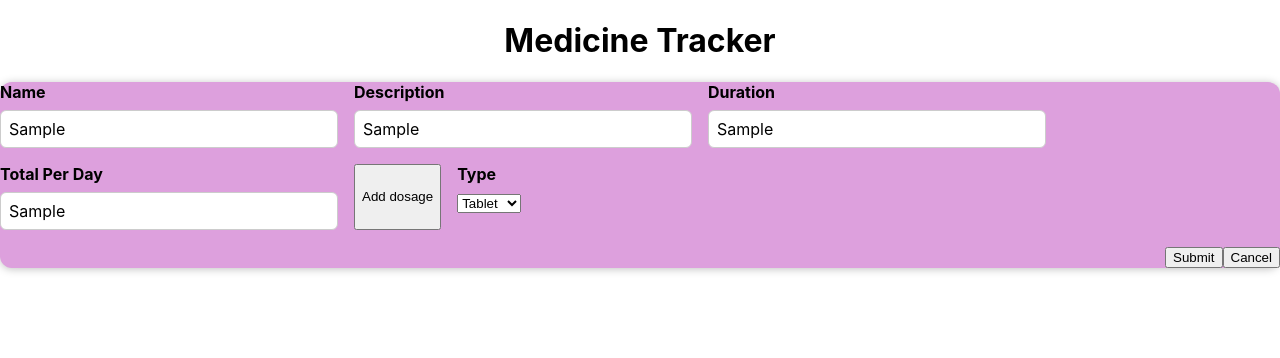
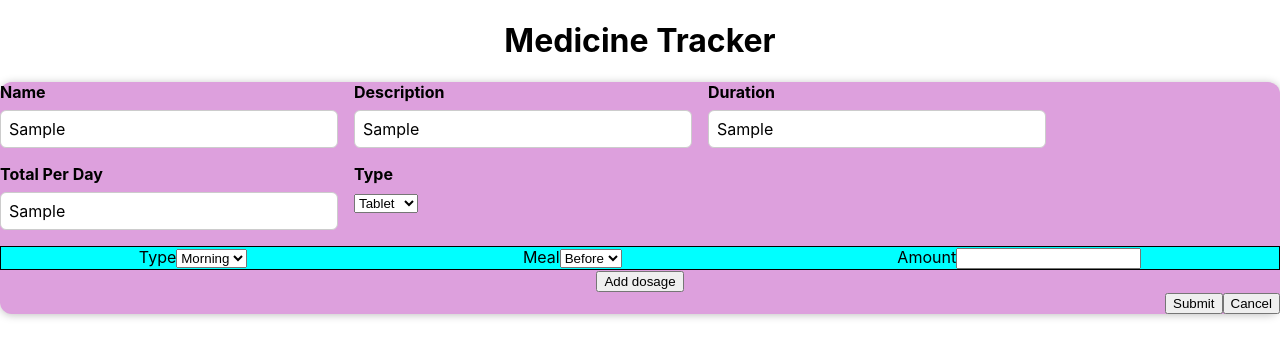
Before and after one commit to tvu20/medicine-tracker, a React (Create React App) app: page / in a window 1280 px wide. Both pictures are taken after typing "Sample", "Sample", "Sample", "Sample" into the empty fields and a click on the button "Add dosage". Shown: the top 358 px of the page. Built offline with nearby package versions, Linux system fonts and the light colour scheme; no server answers.

Commit message:
update handler

```diff
--- a/src/components/AddItem/AddForm.js
+++ b/src/components/AddItem/AddForm.js
@@ -1,6 +1,6 @@
-import { useRef, useState } from 'react';
+import { useRef } from 'react';
 
-import Dosage from './Dosage';
+import DosageList from './DosageList';
 
 import './add-form.css';
 
@@ -10,18 +10,6 @@ const AddItem = () => {
   const durationRef = useRef('');
   const totalRef = useRef('');
   const typeRef = useRef('');
-  const [dosage, setDosage] = useState([]);
-
-  console.log('dosage: ', dosage);
-
-  const dosageHandler = () => {
-    setDosage(prevState => [
-      ...prevState,
-      { id: prevState.length, meal: 'after', time: 'Morning', amount: '1' },
-    ]);
-  };
-
-  const renderDosages = () => {};
 
   const submitHandler = e => {
     e.preventDefault();
@@ -43,7 +31,7 @@ const AddItem = () => {
 
   return (
     <div className='add-form__container'>
-      <form onSubmit={submitHandler}>
+      <form onSubmit={submitHandler} className='add-form'>
         <div className='add-form__controls'>
           <div className='add-form__control'>
             <label htmlFor='name'>Name</label>
@@ -65,10 +53,6 @@ const AddItem = () => {
             <input type='text' name='totalPerDay' ref={totalRef} />
           </div>
 
-          <button type='button' onClick={dosageHandler}>
-            Add dosage
-          </button>
-
           <div className='add-form__control'>
             <label htmlFor='type'>Type</label>
             <select name='type' ref={typeRef}>
@@ -79,6 +63,7 @@ const AddItem = () => {
             </select>
           </div>
         </div>
+        <DosageList />
         <div className='add-form__actions'>
           <button type='submit'>Submit</button>
           <button>Cancel</button>
--- a/src/components/AddItem/Dosage.js
+++ /dev/null
@@ -1,5 +0,0 @@
-const Dosage = () => {
-  return <div>Dosage</div>;
-};
-
-export default Dosage;
--- /dev/null
+++ b/src/components/AddItem/DosageItem.js
@@ -0,0 +1,50 @@
+import { useRef } from 'react';
+
+const DosageItem = props => {
+  const timeRef = useRef('morning');
+  const mealRef = useRef('before');
+  const amountRef = useRef('');
+
+  const changeHandler = () => {
+    // console.log('changed something');
+    props.updateHandler({
+      id: props.item.id,
+      time: timeRef.current.value,
+      meal: mealRef.current.value,
+      amount: amountRef.current.value,
+    });
+  };
+
+  return (
+    <div className='dosage-item'>
+      <div className='dosage-item__control'>
+        <label htmlFor='time'>Type</label>
+        <select name='time' onChange={changeHandler} ref={timeRef}>
+          <option value='morning'>Morning</option>
+          <option value='noon'>Noon</option>
+          <option value='evening'>Evening</option>
+        </select>
+      </div>
+
+      <div className='dosage-item__control'>
+        <label htmlFor='meal'>Meal</label>
+        <select name='meal' onChange={changeHandler} ref={mealRef}>
+          <option value='before'>Before</option>
+          <option value='after'>After</option>
+        </select>
+      </div>
+
+      <div className='dosage-item__control'>
+        <label htmlFor='amount'>Amount</label>
+        <input
+          type='text'
+          name='amount'
+          onChange={changeHandler}
+          ref={amountRef}
+        />
+      </div>
+    </div>
+  );
+};
+
+export default DosageItem;
--- /dev/null
+++ b/src/components/AddItem/DosageList.js
@@ -0,0 +1,43 @@
+import { useState, useEffect, useCallback } from 'react';
+
+import DosageItem from './DosageItem';
+
+import './dosage.css';
+
+const Dosage = () => {
+  const [dosage, setDosage] = useState([]);
+
+  console.log('dosage: ', dosage);
+
+  const updateDosage = item => {
+    let tempDosage = dosage;
+    tempDosage[item.id] = item;
+    console.log(tempDosage);
+
+    setDosage(tempDosage);
+  };
+
+  const dosageHandler = () => {
+    setDosage(prevState => [
+      ...prevState,
+      { id: prevState.length, meal: 'before', time: 'morning', amount: '' },
+    ]);
+  };
+
+  const renderDosages = useCallback(() => {
+    return dosage.map(d => {
+      return <DosageItem key={d.id} item={d} updateHandler={updateDosage} />;
+    });
+  }, [dosage]);
+
+  return (
+    <div>
+      {renderDosages()}
+      <button type='button' onClick={dosageHandler}>
+        Add dosage
+      </button>
+    </div>
+  );
+};
+
+export default Dosage;
--- a/src/components/AddItem/add-form.css
+++ b/src/components/AddItem/add-form.css
@@ -3,6 +3,11 @@
   border-radius: 12px;
   box-shadow: 0 1px 8px rgba(0, 0, 0, 0.25);
 }
+
+/* .add-form {
+  display: flex;
+  flex-direction: column;
+} */
 
 .add-form__controls {
   display: flex;
--- /dev/null
+++ b/src/components/AddItem/dosage.css
@@ -0,0 +1,6 @@
+.dosage-item {
+  background-color: aqua;
+  border: 1px solid black;
+  display: flex;
+  justify-content: space-around;
+}
```
